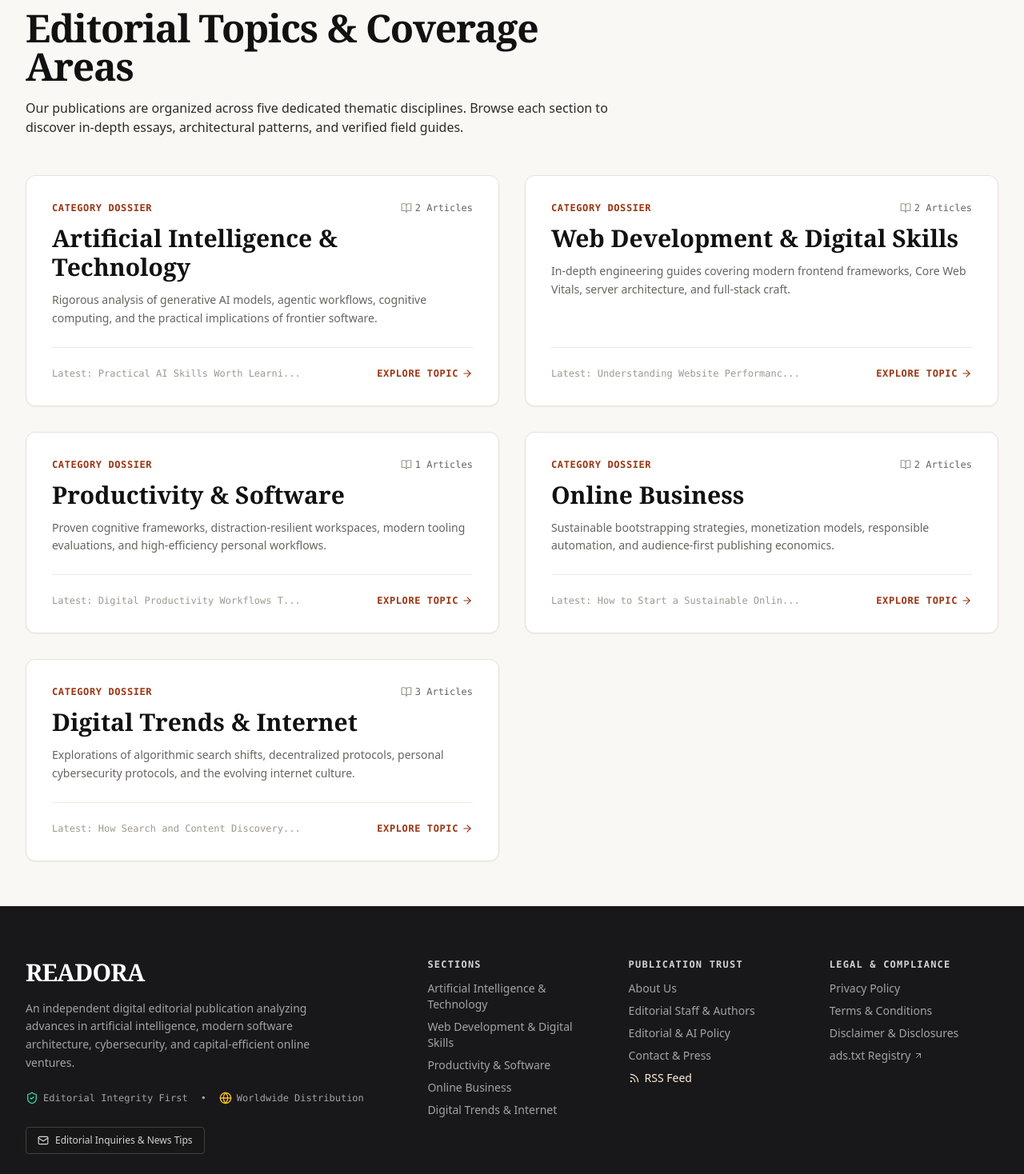
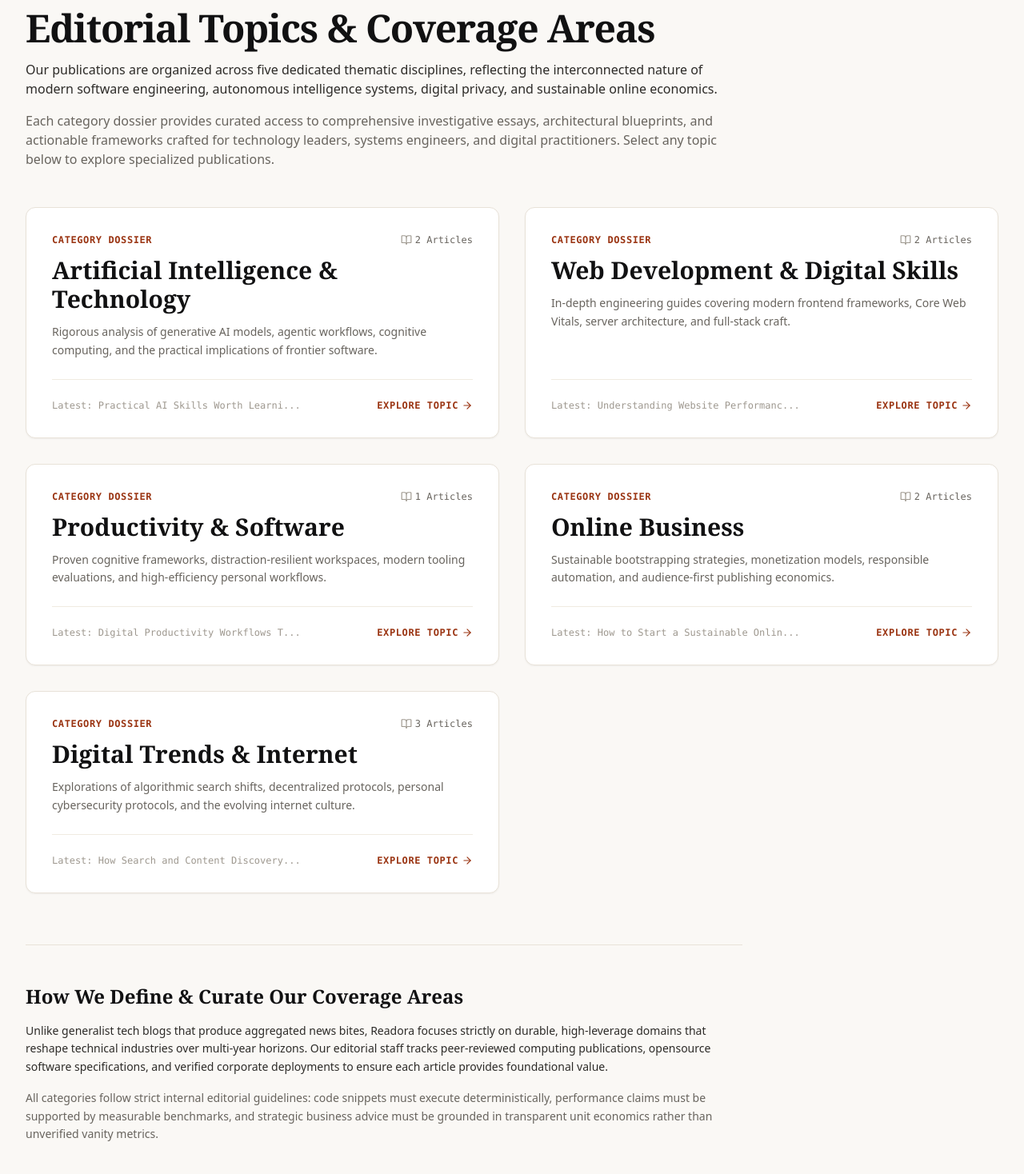
Before and after one commit to Aliraza324/Aliraza324.github.io, a Next.js app: page /categories in a window 1280 px wide. Shown: the part 302-1770 px from the top of the page at 80% size. Built offline with nearby package versions, Linux system fonts and the light colour scheme; no server answers.

Commit message:
fix(seo): resolve audit issues - add llms.txt, fix external links, expand thin content, and prevent orphaned pages

```diff
--- a/src/app/categories/page.tsx
+++ b/src/app/categories/page.tsx
@@ -20,16 +20,22 @@ export default function CategoriesIndexPage() {
     <div className="max-w-7xl mx-auto px-4 sm:px-6 lg:px-8 py-8 sm:py-14">
       <Breadcrumbs items={[{ label: 'Categories', href: '/categories' }]} />
 
-      <header className="max-w-3xl mb-12 pt-4">
+      <header className="max-w-4xl mb-12 pt-4">
         <span className="text-xs font-mono uppercase tracking-widest text-editorial-accent font-semibold">
           Taxonomy & Subjects
         </span>
         <h1 className="font-serif text-3xl sm:text-5xl font-bold tracking-tight text-ink-heading mt-2 mb-4">
           Editorial Topics & Coverage Areas
         </h1>
-        <p className="text-sm sm:text-base text-ink-body font-sans leading-relaxed">
-          Our publications are organized across five dedicated thematic disciplines. Browse each
-          section to discover in-depth essays, architectural patterns, and verified field guides.
+        <p className="text-sm sm:text-base text-ink-body font-sans leading-relaxed mb-4">
+          Our publications are organized across five dedicated thematic disciplines, reflecting the
+          interconnected nature of modern software engineering, autonomous intelligence systems, digital
+          privacy, and sustainable online economics.
+        </p>
+        <p className="text-sm sm:text-base text-ink-muted font-sans leading-relaxed">
+          Each category dossier provides curated access to comprehensive investigative essays, architectural
+          blueprints, and actionable frameworks crafted for technology leaders, systems engineers, and
+          digital practitioners. Select any topic below to explore specialized publications.
         </p>
       </header>
 
@@ -79,6 +85,26 @@ export default function CategoriesIndexPage() {
           );
         })}
       </div>
+
+      {/* Editorial Taxonomy Standards */}
+      <div className="mt-16 pt-12 border-t border-ink-border max-w-4xl">
+        <h2 className="font-serif text-2xl font-bold text-ink-heading mb-4">
+          How We Define & Curate Our Coverage Areas
+        </h2>
+        <div className="space-y-4 text-sm text-ink-body font-sans leading-relaxed">
+          <p>
+            Unlike generalist tech blogs that produce aggregated news bites, Readora focuses strictly on
+            durable, high-leverage domains that reshape technical industries over multi-year horizons.
+            Our editorial staff tracks peer-reviewed computing publications, opensource software specifications,
+            and verified corporate deployments to ensure each article provides foundational value.
+          </p>
+          <p className="text-ink-muted">
+            All categories follow strict internal editorial guidelines: code snippets must execute deterministically,
+            performance claims must be supported by measurable benchmarks, and strategic business advice must be grounded
+            in transparent unit economics rather than unverified vanity metrics.
+          </p>
+        </div>
+      </div>
     </div>
   );
 }
--- a/src/components/blog/BlogListingView.tsx
+++ b/src/components/blog/BlogListingView.tsx
@@ -19,7 +19,7 @@ export const BlogListingView: React.FC<BlogListingViewProps> = ({
   const [selectedCategory, setSelectedCategory] = useState('all');
   const [sortBy, setSortBy] = useState<'latest' | 'oldest' | 'readingTime'>('latest');
   const [currentPage, setCurrentPage] = useState(1);
-  const itemsPerPage = 6;
+  const itemsPerPage = 12;
 
   // Filter and sort articles
   const filteredArticles = useMemo(() => {
--- a/src/components/layout/Footer.tsx
+++ b/src/components/layout/Footer.tsx
@@ -48,7 +48,9 @@ export const Footer: React.FC = () => {
           {/* Col 3: Editorial Sections */}
           <div className="space-y-3">
             <h3 className="text-xs font-mono uppercase tracking-widest text-neutral-300 font-semibold">
-              Sections
+              <Link href="/categories" className="hover:text-white transition-colors">
+                Sections & Topics
+              </Link>
             </h3>
             <ul className="space-y-2 text-sm text-neutral-400">
               {siteConfig.categories.map((cat) => (
--- a/src/content/posts/post-1.ts
+++ b/src/content/posts/post-1.ts
@@ -39,7 +39,7 @@ export const post1: Article = {
     },
     {
       title: 'Modernizing Digital Workspaces: The Shift Toward Agentic Infrastructure',
-      url: 'https://acm.org',
+      url: 'https://www.acm.org',
       publisher: 'Communications of the ACM',
       year: 2026,
     },
--- a/src/content/posts/post-10.ts
+++ b/src/content/posts/post-10.ts
@@ -27,7 +27,7 @@ export const post10: Article = {
   sources: [
     {
       title: 'Information Retrieval in the Age of Generative Answer Engines',
-      url: 'https://acm.org',
+      url: 'https://www.acm.org',
       publisher: 'ACM Transactions on Information Systems',
       year: 2026,
     },
@@ -39,7 +39,7 @@ export const post10: Article = {
     },
     {
       title: 'The Semantic Knowledge Graph: Moving Beyond String Matching to Entity Relationships',
-      url: 'https://w3.org/standards/semanticweb/',
+      url: 'https://www.w3.org/standards/semanticweb/',
       publisher: 'World Wide Web Consortium',
       year: 2025,
     },
--- a/src/content/posts/post-4.ts
+++ b/src/content/posts/post-4.ts
@@ -39,7 +39,7 @@ export const post4: Article = {
     },
     {
       title: 'Architectural Patterns for Zero-Hydration Client Frameworks',
-      url: 'https://acm.org',
+      url: 'https://www.acm.org',
       publisher: 'ACM Queue Software Engineering',
       year: 2025,
     },
--- a/src/content/posts/post-7.ts
+++ b/src/content/posts/post-7.ts
@@ -27,19 +27,19 @@ export const post7: Article = {
   sources: [
     {
       title: 'Google Web Vitals Official Documentation: Interaction to Next Paint (INP)',
-      url: 'https://web.dev/explore/metrics',
+      url: 'https://web.dev/vitals/',
       publisher: 'Google Chrome Developers',
       year: 2026,
     },
     {
       title: 'Real User Monitoring (RUM) & Performance Budgets in Modern Web Apps',
-      url: 'https://w3.org/TR/navigation-timing-2/',
+      url: 'https://www.w3.org/TR/navigation-timing-2/',
       publisher: 'World Wide Web Consortium (W3C)',
       year: 2025,
     },
     {
       title: 'The Financial Impact of Sub-Second Page Speeds on E-Commerce Conversions',
-      url: 'https://akamai.com',
+      url: 'https://www.akamai.com',
       publisher: 'Akamai State of the Internet',
       year: 2025,
     },
--- a/src/content/posts/post-9.ts
+++ b/src/content/posts/post-9.ts
@@ -33,7 +33,7 @@ export const post9: Article = {
     },
     {
       title: 'Consumer Reports Security Lab: Personal Privacy and Device Hardening Benchmarks',
-      url: 'https://consumerreports.org',
+      url: 'https://www.consumerreports.org',
       publisher: 'Consumer Reports Security Lab',
       year: 2025,
     },
```
Also changed, not shown: src/app/authors/page.tsx (+30 -5 lines), src/app/blog/page.tsx (+35 -4 lines), public/llms.txt (added).
